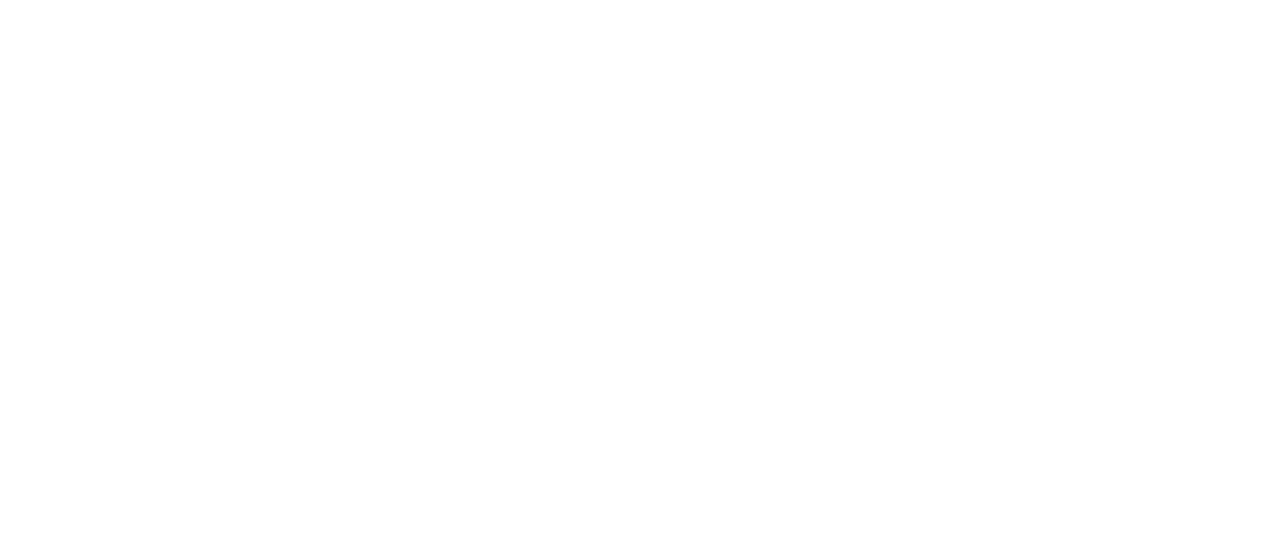
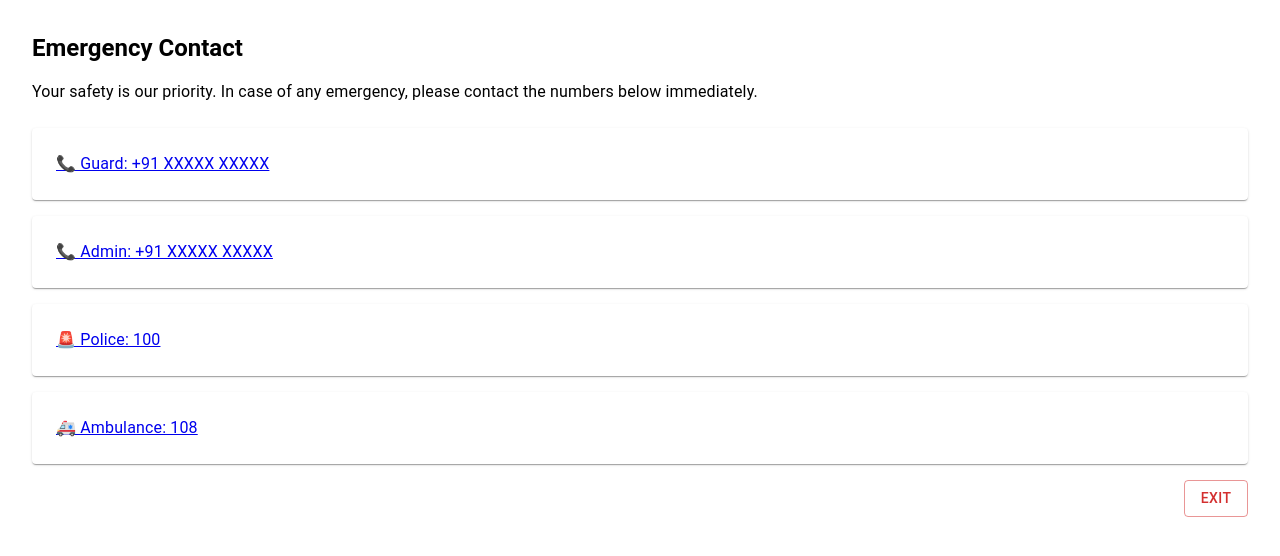
Before and after one commit to zeeshanakhtaransari0-dot/zeecurity-mern, a React (Create React App) app in the folder frontend/: page /resident/emergency in a window 1280 px wide. Before the commit this address had no page. Shown: the top 556 px of the page. Built offline with nearby package versions, Linux system fonts and the light colour scheme.

Commit message:
final deployment: added emergency contact feature and UI improvements

```diff
--- a/frontend/src/App.js
+++ b/frontend/src/App.js
@@ -6,6 +6,7 @@
   Route,
   useNavigate,
 } from "react-router-dom";
+
 
 import Sidebar from "./components/Sidebar";
 import ResidentSidebar from "./components/ResidentSidebar";
@@ -44,6 +45,9 @@
 import LandingPage from "./pages/LandingPage";
 import GuardTodo from "./pages/GuardTodo";
 import AdminTodo from "./pages/AdminTodo";
+import EmergencyPage from "./pages/EmergencyPage";
+
+
 
 import axios from "axios";
 import {
@@ -562,7 +566,9 @@
 /* ================= APP ROUTES ================= */
 export default function App() {
 
+
   return (
+
     <Router>
       <Routes>
         <Route path="/" element={<LandingPage />} />
@@ -632,6 +638,7 @@
         <Route path="/guard/preapproved" element={<GuardPreApproved />} />
         <Route path="/guard/todo" element={<GuardTodo />} />
 
+       <Route path="/resident/emergency" element={<EmergencyPage />} />
         <Route
   path="/resident/notices"
   element={
@@ -697,6 +704,7 @@
   path="/resident/visitors"
   element={<ResidentPreApproved />}
 />
+
         <Route
   path="/admin"
   element={
@@ -768,6 +776,7 @@
 
       </Routes>
     </Router>
+
   );
 }
 
--- a/frontend/src/ResidentHome.js
+++ b/frontend/src/ResidentHome.js
@@ -16,6 +16,8 @@
   CircularProgress,
 } from "@mui/material";
 import { Link as RouterLink,} from "react-router-dom";
+import { useNavigate } from "react-router-dom";
+
 
 const API_BASE =
   process.env.REACT_APP_API_BASE ||
@@ -52,7 +54,8 @@
   },
 };
 
-export default function ResidentHome() {
+export default function ResidentHome({ darkMode, setDarkMode }) {
+  const navigate = useNavigate();
 
 
 
@@ -129,7 +132,9 @@
 
 
   return (
-    <Box sx={{ p: 3 }}>
+  <Box
+  sx={{p: 3}}
+>
 
 
       {/* HEADER */}
@@ -142,15 +147,43 @@
           gap: 2,
         }}
       >
+
         <Box>
+
           <Typography variant="overline">Resident Panel</Typography>
           <Typography variant="h4" sx={{ fontWeight: 800 }}>
             Welcome to Zeecurity
           </Typography>
+
           <Typography variant="body2" color="text.secondary">
             View your notices, complaints, payments and SOS alerts in one place.
           </Typography>
         </Box>
+
+   <Grid item xs={12} sm={6} md={4}>
+  <Card
+    onClick={() => navigate("/resident/emergency")}
+    sx={{
+  p: 2,
+  borderRadius: 4,
+  cursor: "pointer",
+  background: "linear-gradient(135deg,#667eea,#764ba2)",
+  color: "#fff",
+      transition: "0.3s",
+      "&:hover": {
+        transform: "scale(1.05)"
+      }
+    }}
+  >
+    <Typography variant="h6" fontWeight={600}>
+      Emergency Contact
+    </Typography>
+
+    <Typography variant="body2">
+      Click to view emergency numbers
+    </Typography>
+  </Card>
+</Grid>
 
         <Box sx={{ display: "flex", gap: 1 }}>
           <TextField
@@ -277,6 +310,7 @@
             </CardContent>
           </Card>
         </Grid>
+
       </Grid>
     </Box>
   );
--- a/frontend/src/admin/AdminDashboard.js
+++ b/frontend/src/admin/AdminDashboard.js
@@ -222,7 +222,10 @@
   }, [systemHealth]);
 
   return (
-    <Box sx={{ p: 3, ml: "220px" }}>
+    <Box sx={{ p: 3, ml: {
+  xs: 0,
+  md: "220px"
+}}}>
 
       <Typography variant="h4" fontWeight={700} mb={1}>
         Admin Control Center
--- a/frontend/src/admin/AdminNotices.jsx
+++ b/frontend/src/admin/AdminNotices.jsx
@@ -63,7 +63,10 @@
       <AdminSidebar />
 
       {/* Main Content */}
-      <Box sx={{ ml: "220px", p: 3 }}>
+      <Box sx={{ ml: {
+  xs: 0,
+  md: "220px"
+}, p: 3 }}>
         <Typography variant="h4" fontWeight={700} mb={3}>
           Notice Panel
         </Typography>
--- /dev/null
+++ b/frontend/src/pages/EmergencyPage.js
@@ -0,0 +1,45 @@
+import { Box, Typography, Card } from "@mui/material";
+import { useNavigate } from "react-router-dom";
+import { Button } from "@mui/material";
+
+export default function EmergencyPage() {
+    const navigate = useNavigate();
+  return (
+    <Box sx={{ p: 3 }}>
+
+      <Typography variant="h5" fontWeight={700} mb={2}>
+        Emergency Contact
+      </Typography>
+
+      <Typography mb={3}>
+        Your safety is our priority. In case of any emergency,
+        please contact the numbers below immediately.
+      </Typography>
+
+      <Card sx={{ p: 3, mb: 2 }}>
+        <Typography><a href="tel:100">📞 Guard: +91 XXXXX XXXXX</a></Typography>
+      </Card>
+
+      <Card sx={{ p: 3, mb: 2 }}>
+        <Typography><a href="tel:100">📞 Admin: +91 XXXXX XXXXX</a></Typography>
+      </Card>
+
+      <Card sx={{ p: 3, mb: 2 }}>
+        <Typography><a href="tel:100">🚨 Police: 100</a></Typography>
+      </Card>
+
+      <Card sx={{ p: 3, mb: 2 }}>
+        <Typography><a href="tel:100">🚑 Ambulance: 108</a></Typography>
+      </Card>
+<Box sx={{ display: "flex", justifyContent: "flex-end", mb: 2 }}>
+  <Button
+    variant="outlined"
+    color="error"
+    onClick={() => navigate("/resident")}
+  >
+    EXIT
+  </Button>
+</Box>
+    </Box>
+  );
+}
--- a/frontend/src/pages/GuardPreApproved.jsx
+++ b/frontend/src/pages/GuardPreApproved.jsx
@@ -66,7 +66,10 @@
     <>
       <Sidebar />
 
-      <Box sx={{ ml: "220px", p: 3 }}>
+      <Box sx={{ ml: {
+  xs: 0,
+  md: "220px"
+}, p: 3 }}>
         <Typography variant="h4" fontWeight={700} mb={3}>
           Pre-Approved Visitors
         </Typography>
--- a/frontend/src/pages/ResidentPreApproved.jsx
+++ b/frontend/src/pages/ResidentPreApproved.jsx
@@ -36,7 +36,10 @@
   {/* Main Content */}
   <Box
     sx={{
-      ml: "220px",
+      ml: {
+  xs: 0,
+  md: "220px"
+},
       p: 3,
       width: "100%"
     }}
```
